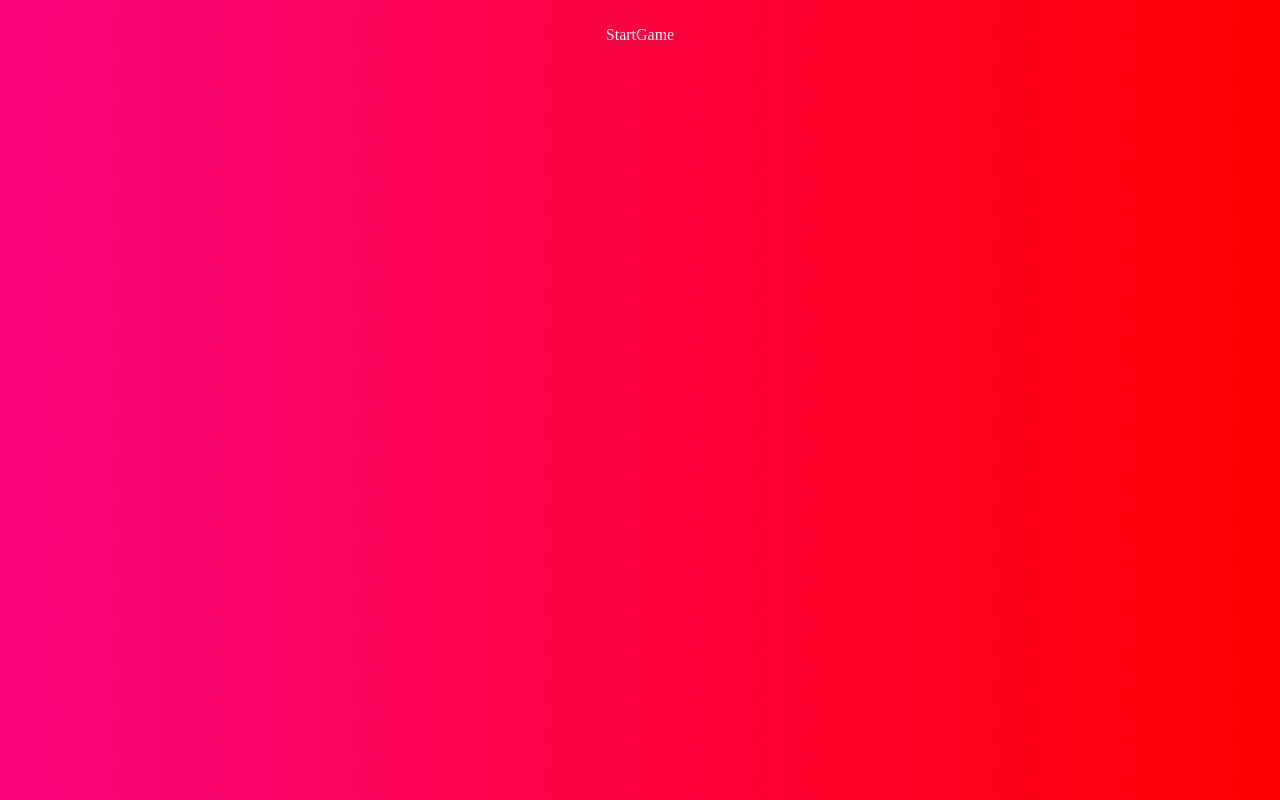
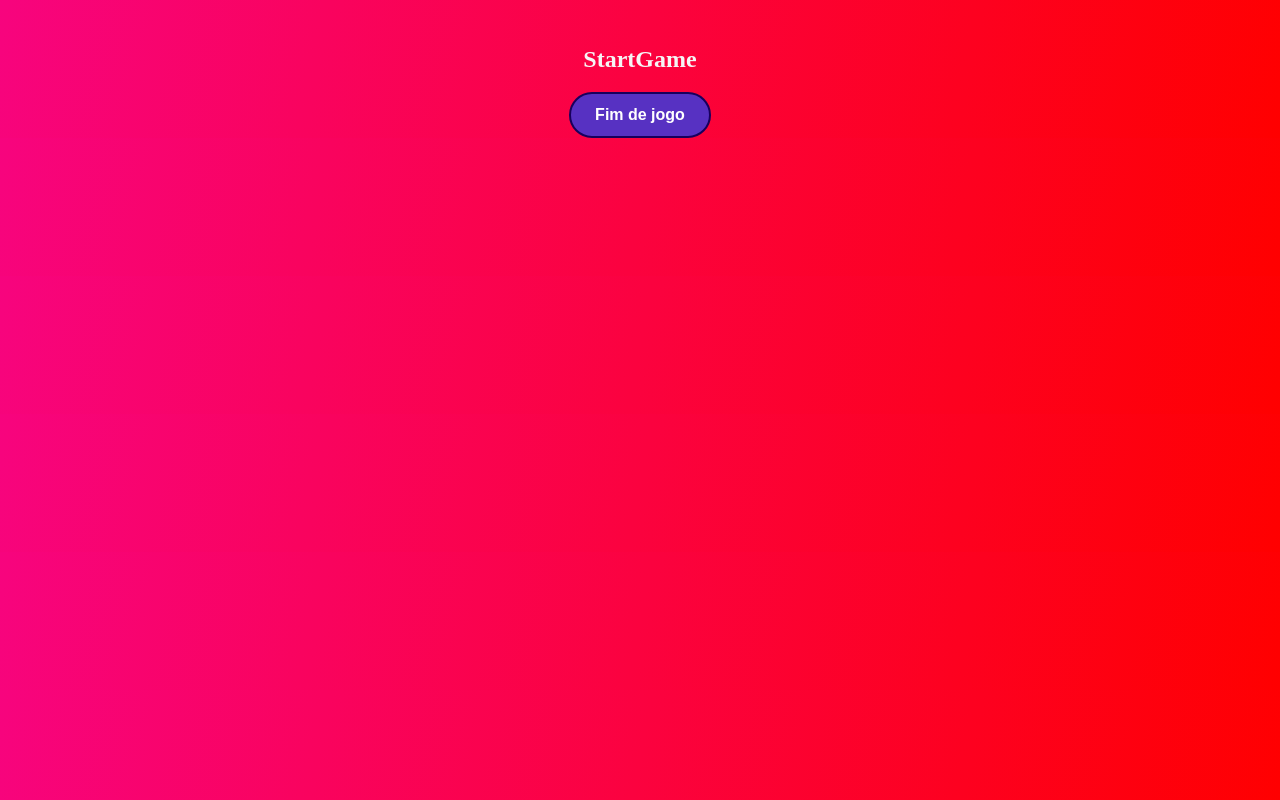
Before and after one commit to wmaiven/secretword, a React (Vite) app in the folder ReactSecretWord/: page / in a window 1280 px wide. Both pictures are taken after a click on the button "Começar o jogo". Built offline with nearby package versions, Linux system fonts and the light colour scheme; a web font is replaced by a local one.

Commit message:
alterando os stages pelos botões

```diff
--- a/ReactSecretWord/src/App.jsx
+++ b/ReactSecretWord/src/App.jsx
@@ -8,7 +8,7 @@ import { wordlist } from './data/words.js';
 //components
 import { StartScreen } from './components/StartScreen';
 import { GameOver } from './components/GameOver';
-import StartGame from './components/StartGame';
+import  StartGame  from './components/StartGame';
 
 
 
@@ -25,12 +25,18 @@ function App() {
   const startGame = () => {
       setGameStage(stages[1].name);
   }
+  const endGame = () => {
+    setGameStage(stages[2].name);
+  }
+  const RetryGame = () => {
+    setGameStage(stages[0].name);
+  }
   return (
     <>
       <div className='App'>
         {gameStage === 'start' && <StartScreen startGame={startGame}/>}
-        {gameStage === 'game' && <StartGame/>}
-        {gameStage === 'end' && <GameOver/>}
+        {gameStage === 'game' && <StartGame End = {endGame}/>}
+        {gameStage === 'end' && <GameOver Retry = {RetryGame}/>}
       </div>
     </>
   )
--- a/ReactSecretWord/src/components/GameOver.jsx
+++ b/ReactSecretWord/src/components/GameOver.jsx
@@ -1,7 +1,10 @@
 import './GameOver.css';
 
-export const GameOver = () => {
+export const GameOver = ({Retry}) => {
   return (
-    <div>GameOver</div>
+    <div>
+      <h1>Fim de Jogo</h1>
+      <button onClick={Retry}>Tente novamente</button>
+      </div>
   )
 }
--- a/ReactSecretWord/src/components/StartGame.jsx
+++ b/ReactSecretWord/src/components/StartGame.jsx
@@ -1,8 +1,11 @@
 import './StartGame.css';
 
-const StartGame = () => {
+const StartGame = ({End}) => {
   return (
-    <div>StartGame</div>
+    <div>
+        <h2>StartGame</h2>
+        <button onClick={End}>Fim de jogo</button>
+    </div>
   )
 }
 
```
